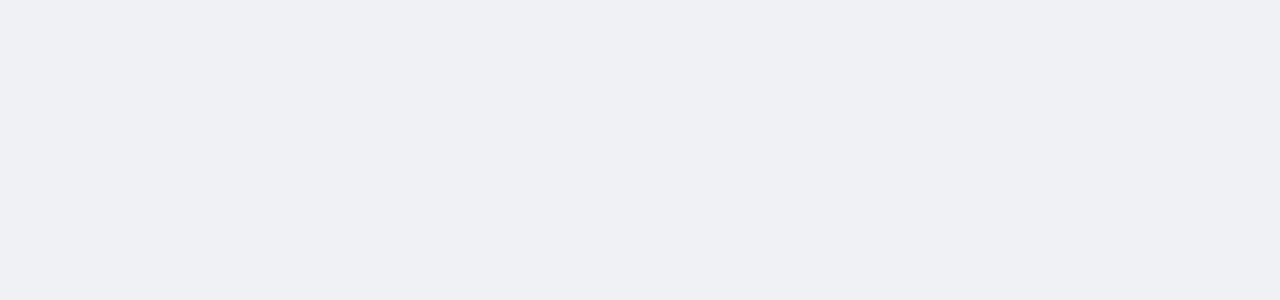
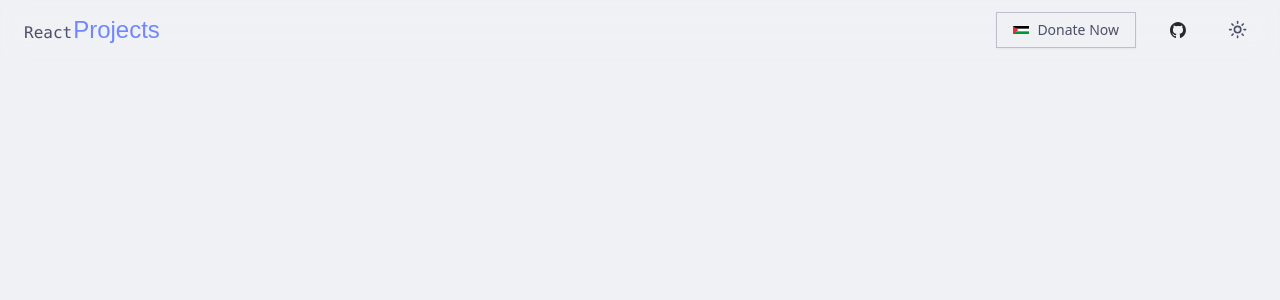
Before and after one commit to Mercury-23/React-project, a React (Vite) app: page / in a window 1280 px wide. Before the commit this address had no page. Shown: the top 300 px of the page. Built offline with nearby package versions, Linux system fonts and the light colour scheme; a web font is replaced by a local one.

Commit message:
trying to fix the bug (it's probaly from github cuz the website's work fine on my machine)

```diff
--- a/src/App.jsx
+++ b/src/App.jsx
@@ -24,10 +24,9 @@ import { TicTacToe } from "./pages/TicTacToe";
 function App() {
   return (
     <ThemeProvider defaultTheme="system" storageKey="ui-theme">
-
+      <Header />
       <Routes>
         <Route path="React-Projects">
-          <Route index element={<Header />} />
           <Route index element={<Home />} />
           {/* Accordion component */}
           <Route path="accordion" element={<Accordion />} />
```
